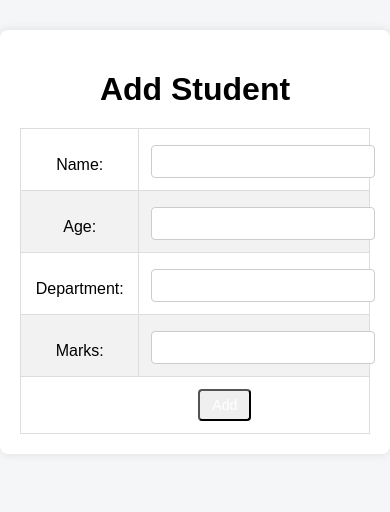
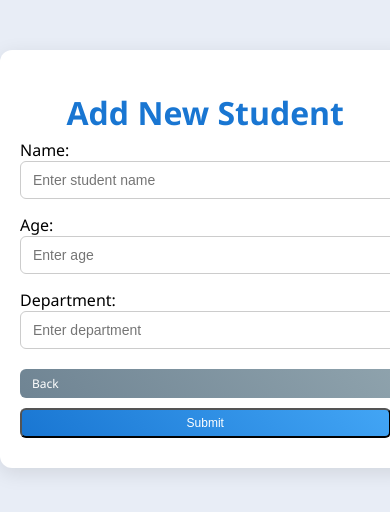
Before and after one commit to yoga-prj/student_managemnt_prj, a Flask app: page /add in a window 390 px wide; the page is wider, and only the part inside the window is pictured. Shown: the top 512 px of that part. Run offline with Flask 3, Linux system fonts and the light colour scheme.

Commit message:
Final version with updated UI and responsive design

```diff
--- a/app.py
+++ b/app.py
@@ -1,11 +1,8 @@
 from flask import Flask, render_template, request, redirect, url_for, flash
 import mysql.connector
-import secrets
 
 app = Flask(__name__)
-
-# Secret key for session management
-app.secret_key = '0bf336c3c7a9cb3a396f9253e42fab24'
+app.secret_key = '0bf336c3c7a9cb3a396f9253e42fab24'  # fixed secret key
 
 # Database configuration
 db = mysql.connector.connect(
@@ -14,13 +11,21 @@ db = mysql.connector.connect(
     password="Yoga@mysql100#",
     database="students_db"
 )
-cursor = db.cursor(dictionary=True)
 
-# Home page - list all students
+cursor = db.cursor()
+
+# Helper: Get students and auto-reset IDs
+def get_students():
+    cursor.execute("SELECT id, name, age, department FROM students ORDER BY id")
+    students = cursor.fetchall()
+    # Reset IDs to start from 1
+    students_with_new_id = [(i+1, s[1], s[2], s[3]) for i, s in enumerate(students)]
+    return students_with_new_id
+
+# Home page
 @app.route('/')
 def index():
-    cursor.execute("SELECT * FROM students")
-    students = cursor.fetchall()
+    students = get_students()
     return render_template('dashboard.html', students=students)
 
 # Add student
@@ -43,8 +48,12 @@ def add_student():
 # Edit student
 @app.route('/edit/<int:id>', methods=['GET', 'POST'])
 def edit_student(id):
-    cursor.execute("SELECT * FROM students WHERE id = %s", (id,))
-    student = cursor.fetchone()
+    cursor.execute("SELECT * FROM students ORDER BY id")
+    students = cursor.fetchall()
+    if id > len(students) or id < 1:
+        flash('Invalid student ID!')
+        return redirect(url_for('index'))
+    student = students[id-1]
 
     if request.method == 'POST':
         name = request.form['name']
@@ -52,7 +61,7 @@ def edit_student(id):
         department = request.form['department']
 
         query = "UPDATE students SET name=%s, age=%s, department=%s WHERE id=%s"
-        cursor.execute(query, (name, age, department, id))
+        cursor.execute(query, (name, age, department, student[0]))
         db.commit()
 
         flash('Student updated successfully!')
@@ -61,9 +70,20 @@ def edit_student(id):
     return render_template('edit.html', student=student)
 
 # Delete student
-@app.route('/delete/<int:id>')
+@app.route('/delete/<int:id>', methods=['GET'])
 def delete_student(id):
-    cursor.execute("DELETE FROM students WHERE id = %s", (id,))
+    students = get_students()
+    if id > len(students) or id < 1:
+        flash('Invalid student ID!')
+        return redirect(url_for('index'))
+    student_id = id  # actual DB ID
+
+    # Find DB ID
+    cursor.execute("SELECT id FROM students ORDER BY id")
+    db_ids = cursor.fetchall()
+    db_id_to_delete = db_ids[id-1][0]
+
+    cursor.execute("DELETE FROM students WHERE id=%s", (db_id_to_delete,))
     db.commit()
     flash('Student deleted successfully!')
     return redirect(url_for('index'))
--- a/static/style.css
+++ b/static/style.css
@@ -1,94 +1,173 @@
+/* Base styles */
 body {
-    font-family: Arial, sans-serif;
-    background: #f4f6f8;
+    font-family: 'Segoe UI', Tahoma, Geneva, Verdana, sans-serif;
+    background: #E8EDF6;
     margin: 0;
     padding: 0;
 }
 
 .container {
-    max-width: 900px;
-    margin: 30px auto;
-    padding: 20px;
+    width: 90%;
+    max-width: 950px;
+    margin: 50px auto;
     background: #fff;
-    box-shadow: 0 0 10px rgba(0,0,0,0.1);
-    border-radius: 8px;
+    padding: 30px;
+    border-radius: 12px;
+    box-shadow: 0 5px 20px rgba(0,0,0,0.1);
 }
 
 h1 {
     text-align: center;
+    color: #1976D2;
+    margin-bottom: 5px;
+}
+
+p {
+    text-align: center;
+    color: #6F8493;
+    margin-bottom: 25px;
+}
+
+/* Buttons */
+.btn {
+    padding: 8px 18px;
+    text-decoration: none;
+    border-radius: 6px;
+    color: #fff;
+    font-size: 14px;
+    transition: 0.3s ease;
+}
+
+.add-btn {
+    background: linear-gradient(45deg, #1976D2, #42A5F5);
+    display: inline-block;
     margin-bottom: 20px;
 }
 
+.add-btn:hover {
+    background: linear-gradient(45deg, #1565C0, #1E88E5);
+}
+
+.edit {
+    background: linear-gradient(45deg, #4CAF50, #66BB6A);
+}
+
+.edit:hover {
+    background: linear-gradient(45deg, #388E3C, #43A047);
+}
+
+.delete {
+    background: linear-gradient(45deg, #F44336, #EF5350);
+}
+
+.delete:hover {
+    background: linear-gradient(45deg, #D32F2F, #E53935);
+}
+
+.back {
+    background: linear-gradient(45deg, #6F8493, #90A4AE);
+}
+
+.back:hover {
+    background: linear-gradient(45deg, #546E7A, #78909C);
+}
+
+.submit {
+    background: linear-gradient(45deg, #1976D2, #42A5F5);
+    float: right;
+}
+
+.submit:hover {
+    background: linear-gradient(45deg, #1565C0, #1E88E5);
+}
+
+/* Table styling */
 table {
     width: 100%;
     border-collapse: collapse;
+    border-radius: 10px;
+    overflow: hidden;
+    box-shadow: 0 5px 15px rgba(0,0,0,0.05);
 }
 
-table th, table td {
-    border: 1px solid #ddd;
-    padding: 12px;
+th, td {
+    padding: 12px 15px;
     text-align: center;
 }
 
-table th {
-    background: #1976D2;
+th {
+    background-color: #1976D2;
     color: #fff;
 }
 
-table tr:nth-child(even) {
-    background: #f2f2f2;
+tr:nth-child(even) {
+    background-color: #f6f8fa;
 }
 
-.btn {
-    padding: 6px 12px;
-    text-decoration: none;
-    border-radius: 4px;
-    color: #fff;
-    font-size: 14px;
+tr:hover {
+    background-color: #e3f2fd;
+    transform: scale(1.01);
 }
 
-.btn.add {
-    background: #4CAF50;
-    display: inline-block;
-    margin-bottom: 10px;
+/* Action column */
+td a {
+    margin: 0 3px;
+    font-size: 13px;
 }
 
-.btn.edit {
-    background: #2196F3;
-    margin-right: 5px;
+/* Form styles */
+.form-group {
+    margin-bottom: 15px;
 }
 
-.btn.delete {
-    background: #f44336;
+input[type="text"], input[type="number"] {
+    width: 100%;
+    padding: 10px 12px;
+    border-radius: 6px;
+    border: 1px solid #ccc;
+    font-size: 14px;
+    transition: 0.3s ease;
 }
 
-.form-container {
-    max-width: 400px;
-    margin: 30px auto;
-    padding: 20px;
-    background: #fff;
-    border-radius: 8px;
-    box-shadow: 0 0 10px rgba(0,0,0,0.1);
-}
-
-.form-container label {
-    display: block;
-    margin-top: 10px;
-}
-
-.form-container input {
-    width: 100%;
-    padding: 8px;
-    margin-top: 4px;
-    border-radius: 4px;
-    border: 1px solid #ccc;
+input[type="text"]:focus, input[type="number"]:focus {
+    outline: none;
+    border-color: #1976D2;
+    box-shadow: 0 0 5px rgba(25,118,210,0.3);
 }
 
 .form-actions {
-    margin-top: 15px;
-    text-align: center;
+    margin-top: 20px;
+    overflow: hidden;
 }
 
-.form-actions .btn {
-    margin: 5px;
+/* Responsive */
+@media (max-width: 768px) {
+    .container {
+        width: 95%;
+        padding: 20px;
+    }
+
+    th, td {
+        padding: 10px;
+        font-size: 12px;
+    }
+
+    .btn {
+        padding: 6px 12px;
+        font-size: 12px;
+    }
+
+    .form-actions .btn {
+        float: none;
+        display: block;
+        width: 100%;
+        margin-bottom: 10px;
+    }
+
+    .add-btn {
+        display: block;
+        width: 100%;
+        text-align: center;
+        margin-bottom: 15px;
+    }
 }
--- a/templates/add.html
+++ b/templates/add.html
@@ -5,33 +5,25 @@
     <link rel="stylesheet" href="/static/style.css">
 </head>
 <body>
-    <div class="form-container">
-        <h1>Add Student</h1>
+    <div class="container">
+        <h1>Add New Student</h1>
         <form method="POST">
-            <table>
-                <tr>
-                    <td><label for="name">Name:</label></td>
-                    <td><input type="text" id="name" name="name" required></td>
-                </tr>
-                <tr>
-                    <td><label for="age">Age:</label></td>
-                    <td><input type="number" id="age" name="age" required></td>
-                </tr>
-                <tr>
-                    <td><label for="department">Department:</label></td>
-                    <td><input type="text" id="department" name="department" required></td>
-                </tr>
-                <tr>
-                    <td><label for="marks">Marks:</label></td>
-                    <td><input type="number" id="marks" name="marks" required></td>
-                </tr>
-                <tr>
-                    <td colspan="2" style="text-align:center;">
-                        <a href="/" class="btn back">Back</a>
-                        <button type="submit" class="btn submit">Add</button>
-                    </td>
-                </tr>
-            </table>
+            <div class="form-group">
+                <label>Name:</label>
+                <input type="text" name="name" placeholder="Enter student name" required>
+            </div>
+            <div class="form-group">
+                <label>Age:</label>
+                <input type="number" name="age" placeholder="Enter age" required>
+            </div>
+            <div class="form-group">
+                <label>Department:</label>
+                <input type="text" name="department" placeholder="Enter department" required>
+            </div>
+            <div class="form-actions">
+                <a href="/" class="btn back">Back</a>
+                <button type="submit" class="btn submit">Submit</button>
+            </div>
         </form>
     </div>
 </body>
```
Also changed, not shown: templates/dashboard.html (+12 -14 lines), templates/edit.html (+14 -11 lines).
